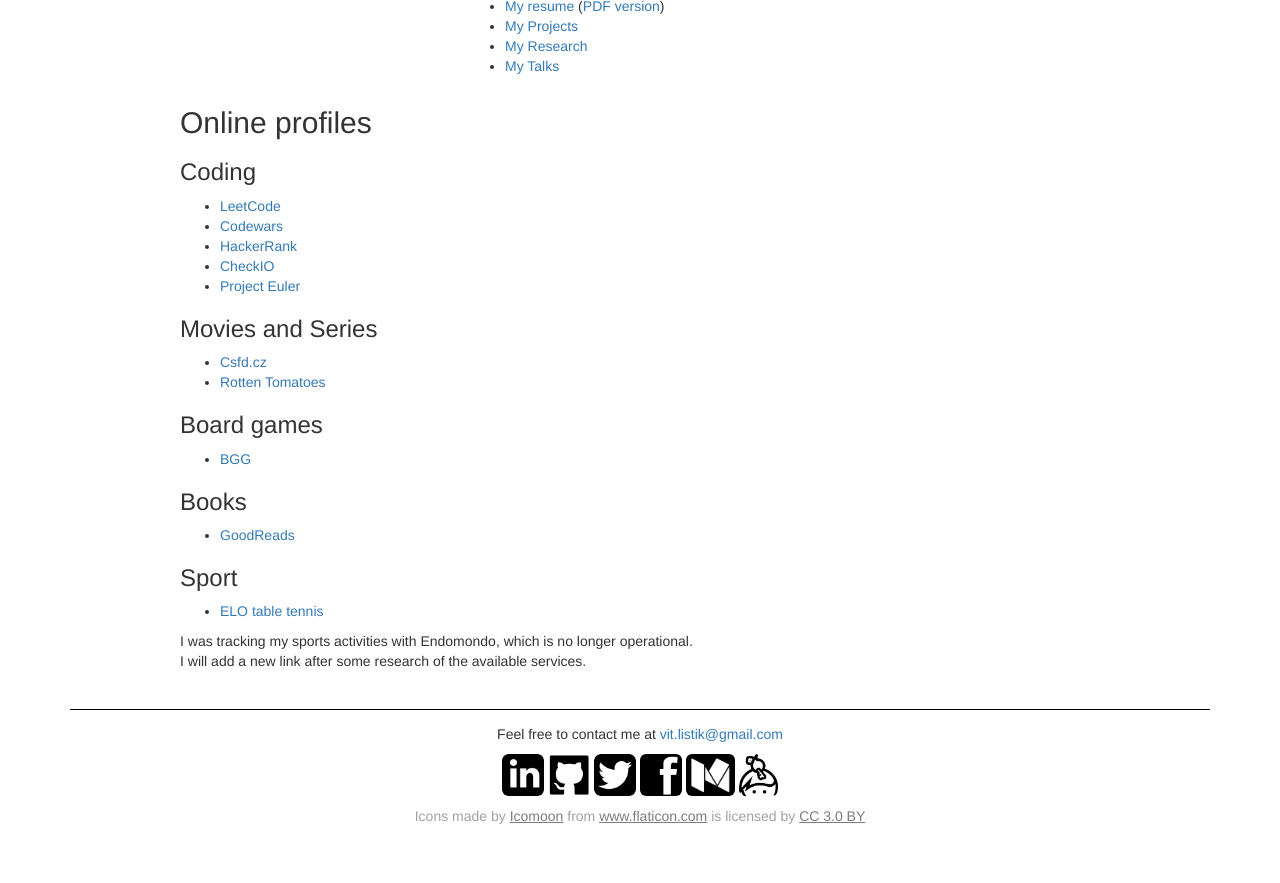
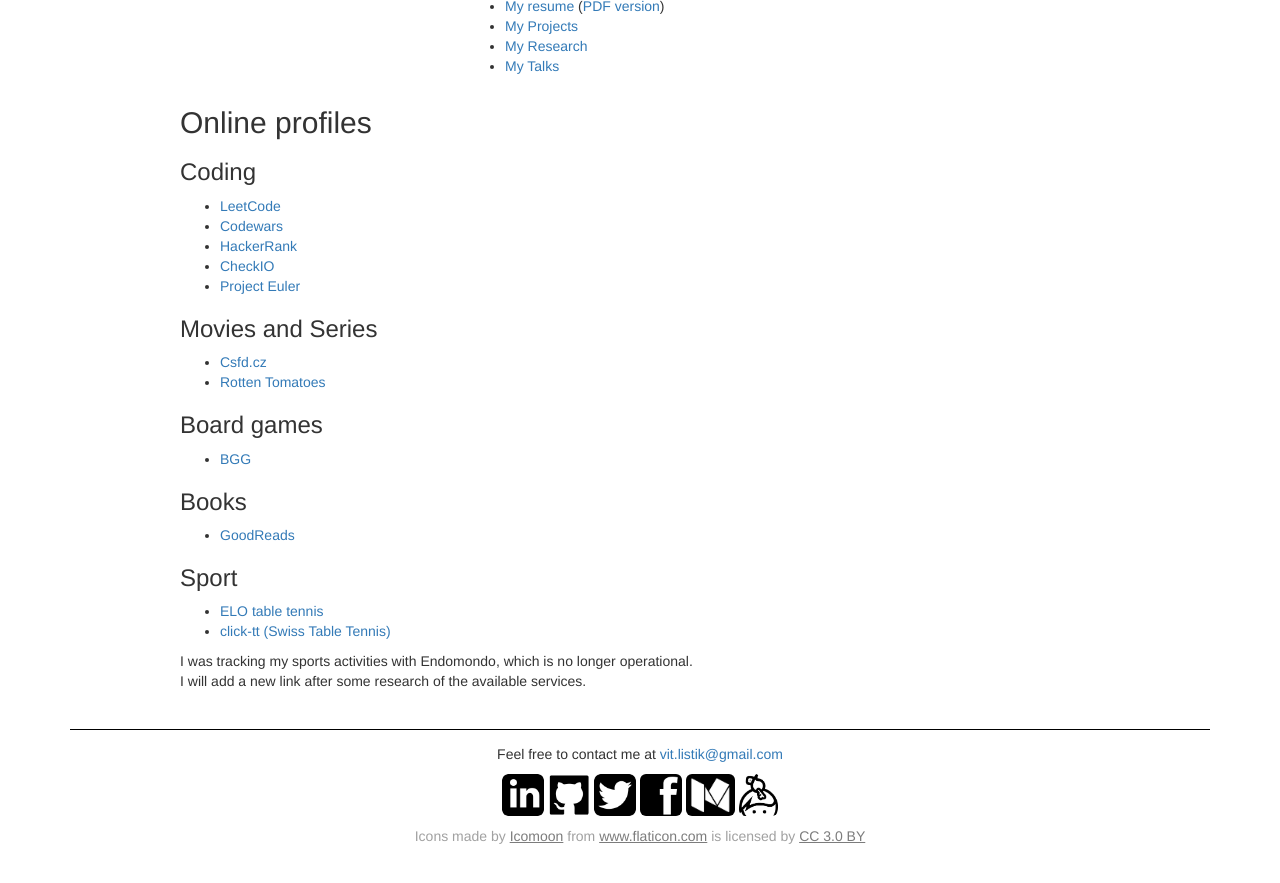
Before and after one commit to tivvit/tivvit.github.io, a Jekyll site: the page built from about.html, in a window 1280 px wide, cut to the strip 331-1247 px from the top of the page. Shown: the top 883 px of the strip. Built offline with Jekyll 4.4.1, drawn with Linux system fonts in a browser that asks for light colours.

Commit message:
Add click-tt (Swiss Table Tennis) profile link to about page

```diff
--- a/about.html
+++ b/about.html
@@ -73,6 +73,9 @@
             <li>
                 <a href="https://www.elost.cz/st/hrac/listik_vit_1991">ELO table tennis</a>
             </li>
+            <li>
+                <a href="https://www.click-tt.ch/cgi-bin/WebObjects/nuLigaTTCH.woa/wa/playerPortrait?federation=STT&person=1793985&club=33195">click-tt (Swiss Table Tennis)</a>
+            </li>
         </ul>
         <p>
             I was tracking my sports activities with Endomondo, which is no longer operational.<br>
```
